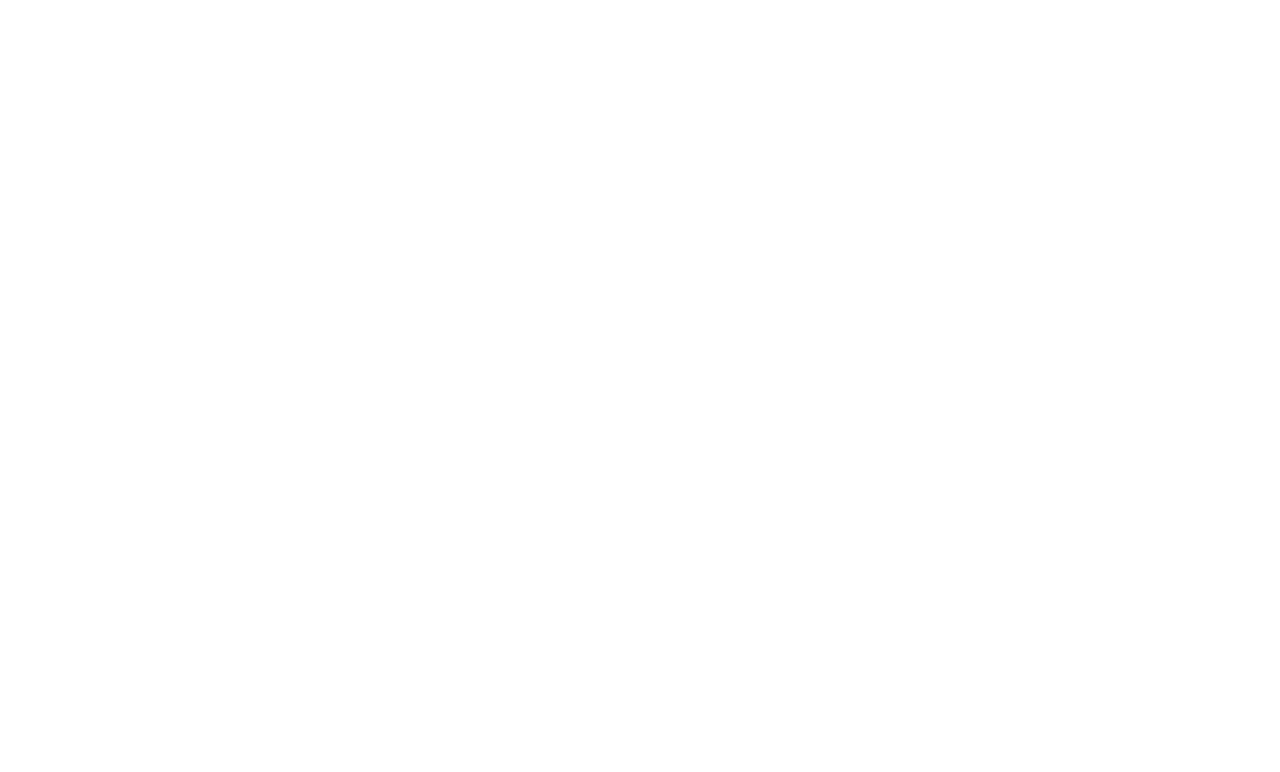
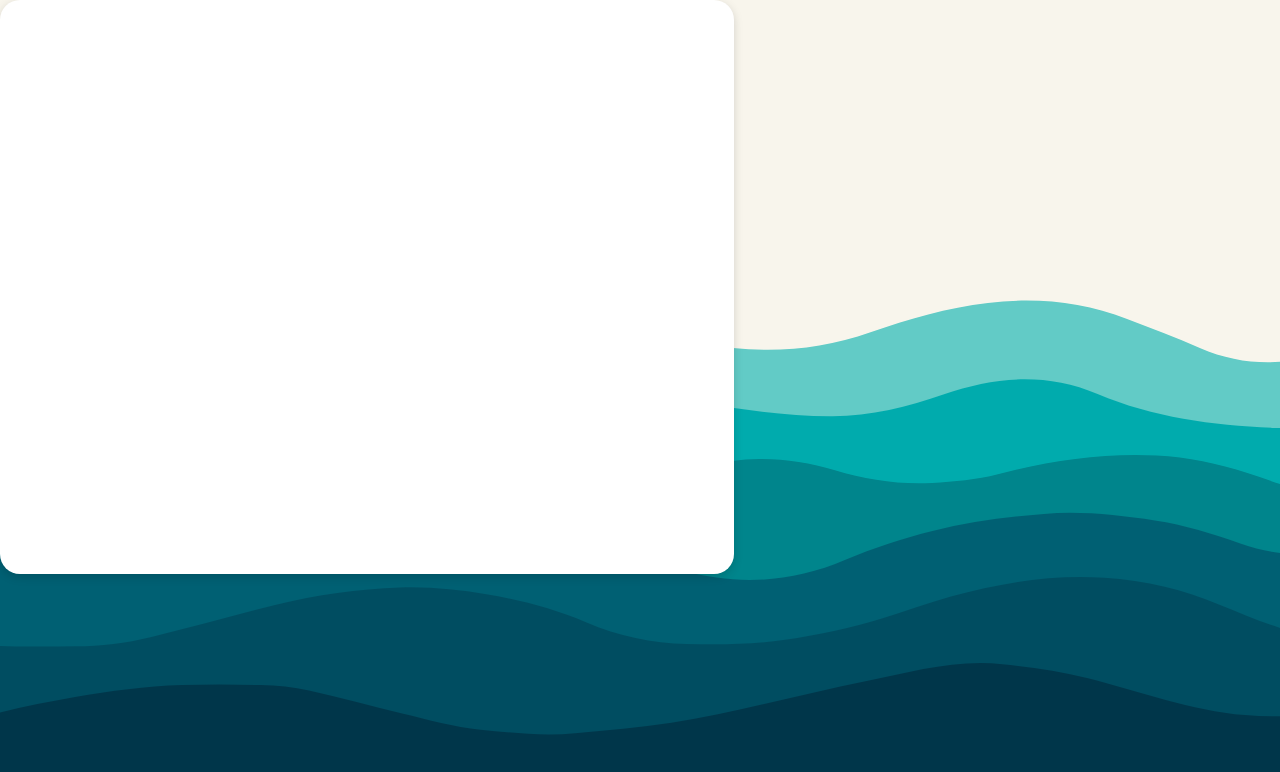
Before and after one commit to lfnandoo/algashopping, a React (Create React App) app: page / in a window 1280 px wide. Shown: the top 772 px of the page. Built offline with nearby package versions, Linux system fonts and the light colour scheme.

Commit message:
🔥 App componente

```diff
--- a/src/components/App/App.jsx
+++ b/src/components/App/App.jsx
@@ -1,5 +1,10 @@
 import React from "react";
+import { Wrapper, Container } from "./App.styles";
 
 export default function App() {
-  return <div></div>;
+  return (
+    <Wrapper>
+      <Container></Container>
+    </Wrapper>
+  );
 }
--- a/src/components/App/App.styles.js
+++ b/src/components/App/App.styles.js
@@ -1,3 +1,22 @@
 import styled from "styled-components";
+import bg from "../../assets/bg.svg";
 
-export const Container = styled.div``;
+export const Wrapper = styled.div`
+  height: 100vh;
+  background-color: #f8f5ec;
+  background-image: url(${bg});
+  background-size: cover;
+  background-position: center center;
+
+  display: block;
+  justify-content: center;
+  align-items: center;
+`;
+
+export const Container = styled.div`
+  background-color: #fff;
+  width: 734px;
+  height: 574px;
+  box-shadow: 0 3px 10px rgba(0, 0, 0, 0.15);
+  border-radius: 20px;
+`;
--- /dev/null
+++ b/src/index.css
@@ -0,0 +1,11 @@
+@import url("https://fonts.googleapis.com/css2?family=Lato:wght@400;700;900&display=swap");
+
+* {
+  margin: 0;
+  padding: 0;
+  box-sizing: border-box;
+}
+
+body {
+  font-family: "Lato", sans-serif;
+}
--- a/src/index.js
+++ b/src/index.js
@@ -1,6 +1,7 @@
 import React from "react";
 import ReactDOM from "react-dom";
 import HomeView from "./views/Home.view";
+import "./index.css";
 
 ReactDOM.render(
   <React.StrictMode>
```
Also changed, not shown: src/assets/bg.svg (added).
